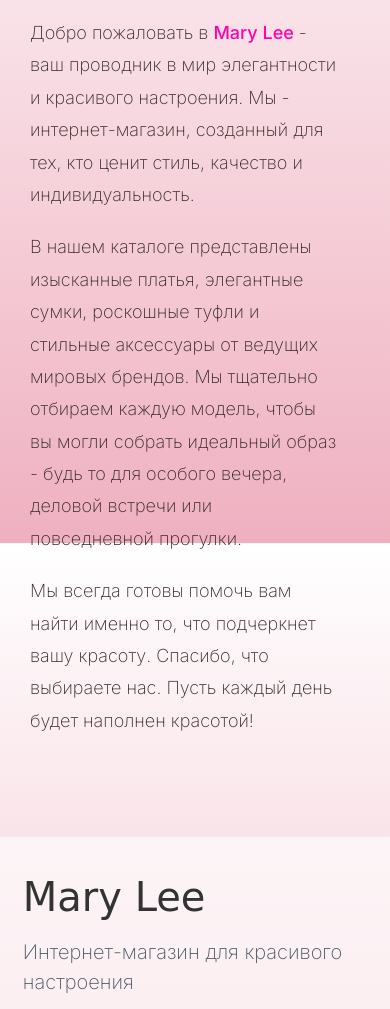
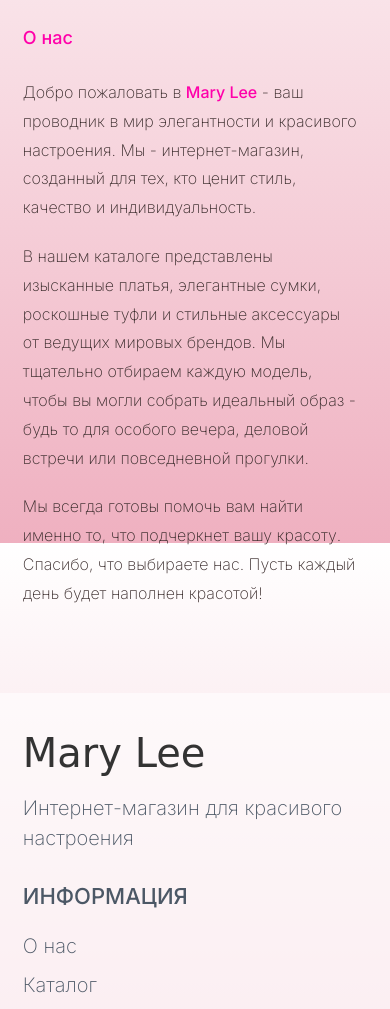
Before and after one commit to Galya-galyaa/Site_Mary_Lee, a plain HTML site: page about.html in a window 390 px wide. Shown: the part 301-1310 px from the top of the page. Drawn offline with Linux system fonts and the light colour scheme.

Commit message:
сделан адаптив страницы О нас

```diff
--- a/about.html
+++ b/about.html
@@ -38,18 +38,19 @@
                 </a>
             </div>
         </div>
-        <!-- <div class="headerBottom"></div>
+        <div class="headerBottom">
             <div class="headerSearchRow">
                 <button class="headerSearchBtn" aria-label="Найти">
                     <img src="img/for_logo_header/search.svg" alt="Поиск">
                 </button>
                 <div class="headerSearchBox">Найдите что-нибудь красивое</div>
             </div>
-        </div> -->
+        </div>
     </header>
 
-    <main class="about-page">
+    <main class="main-content">
         <section class="about-content">
+            <h1 class="about-title">О нас</h1>
             <p class="about-text">
                 Добро пожаловать в <strong>Mary Lee</strong> - ваш проводник в мир элегантности и красивого настроения.
                 Мы - интернет-магазин, созданный для тех, кто ценит стиль, качество и индивидуальность.
@@ -66,7 +67,7 @@
             </p>
         </section>
     </main>
-
+    <div class="about-spacer"></div>
     <footer class="footer">
         <div class="footer__container">
             <div class="footer__col footer__col_left">
--- a/style.css
+++ b/style.css
@@ -549,21 +549,25 @@ body {
   color: #7875FE;
 }
 
-.about-page {
-    max-width: 98%;
-    margin: 0 auto;
-    padding: 80px 30px;
+
+body .about-page {
+    width: 100%;
+    max-width: 1290px;
+    padding: clamp(40px, 8vw, 80px) clamp(15px, 3vw, 30px);
     min-height: 50vh;
+    box-sizing: border-box;
+    padding-bottom: 150px;
 }
 
 .about-content {
-    max-width: 93%;
+    width: 100%;
+    max-width: 98%;
 }
 
 .about-text {
     font-family: 'Inter', sans-serif;
     font-weight: 300;
-    font-size: 18px;
+    font-size: clamp(16px, 2vw, 18px);
     color: #372929;
     line-height: 1.8;
     margin-bottom: 20px;
@@ -908,3 +912,17 @@ body {
 .new-collection-section {
     margin-top: 10px;
 }
+
+.about-title {
+    color: #FF01AA;
+    font-family: 'Inter', sans-serif;
+    font-weight: 400;
+    font-size: clamp(18px, 4vw, 25px);
+    margin-top: 30px;
+    margin-bottom: 30px;
+}
+
+.about-spacer {
+    height: 65px;
+    width: 100%;
+}
```
